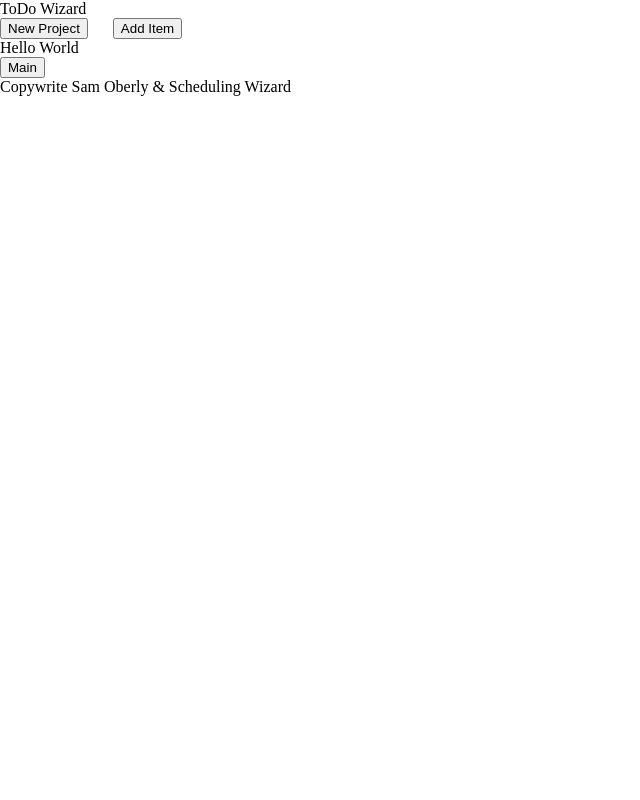
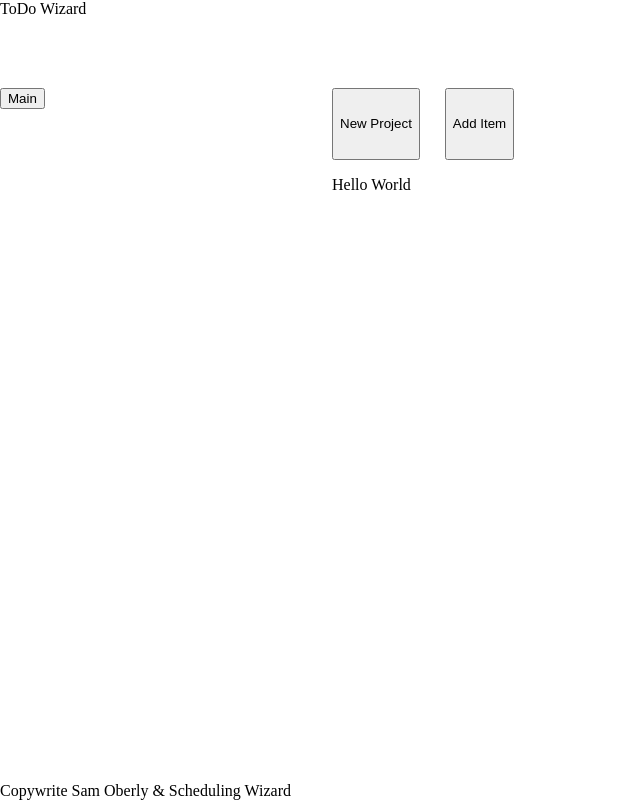
Before and after one commit to samob917/notesApp, a website built with webpack: page src/template.html in a window 1280 px wide. Shown: the whole page, without its empty margins (0-640 px from the left). Built offline with nearby package versions, Linux system fonts and the light colour scheme.

Commit message:
Style interface with grid
Styled the interface. It now has a grid structure, within
each each will be a flexbox or a grid to display each content
item.

```diff
--- a/src/style.css
+++ b/src/style.css
@@ -24,3 +24,29 @@ time, mark, audio, video {
     gap: 25px;
     flex-direction: row;
 }
+
+body {
+    display: grid;
+    grid-template-columns: 1fr 3fr;
+    grid-template-rows: 1fr 1fr 7fr 1fr;
+    gap: 1rem;
+    height: 100vh;
+}
+
+header {
+    grid-column: 1 / -1;;
+}
+
+footer {
+    grid-row: -1;
+    grid-column: 1 / -1;
+}
+
+.options {
+    grid-row: 2;
+    grid-column: 2 / -1;
+}
+
+.project-list {
+    grid-row: 2 / -2;
+}
```
